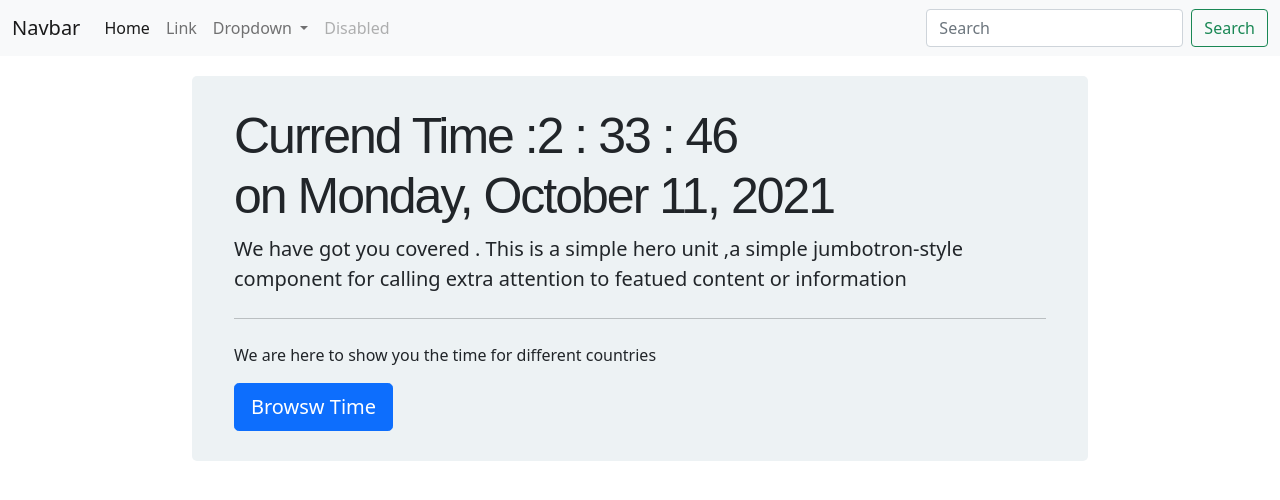
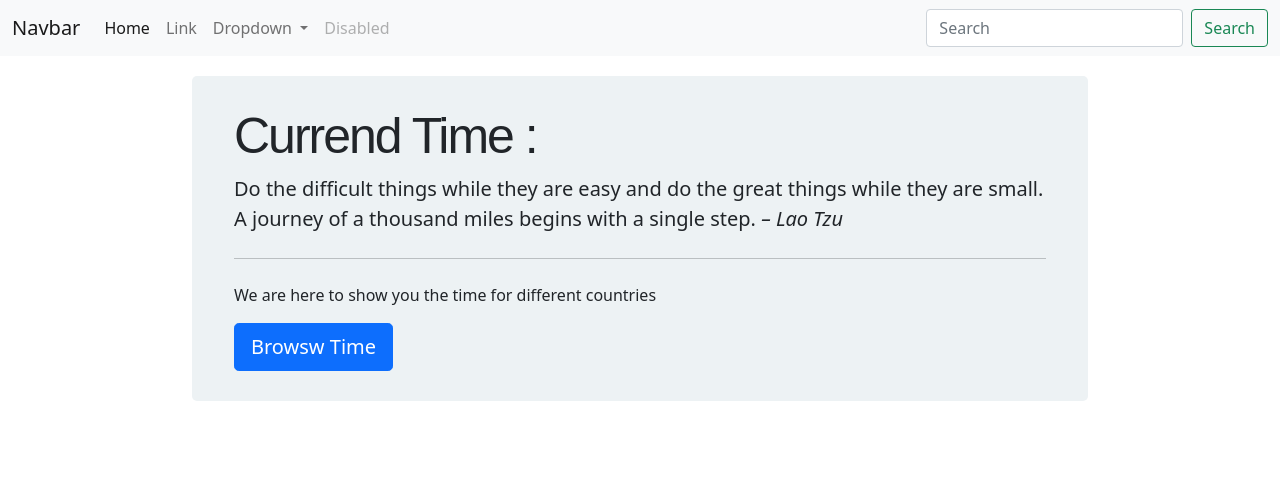
Before and after one commit to MhammedAshfaq/Live-time-date, a plain HTML site: page index.html in a window 1280 px wide. Drawn offline with nearby package versions, Linux system fonts and the light colour scheme.

Commit message:
html script condent swiched to js file

```diff
--- a/index.html
+++ b/index.html
@@ -69,8 +69,8 @@
     <div class="container">
         <div class="jumbotron">
             <h1 class="display-4">Currend Time :<span id="time"></span></h1>
-            <p class="lead">We have got you covered . This is a simple hero unit ,a simple
-                jumbotron-style component for calling extra attention to featued content or information
+            <p class="lead">Do the difficult things while they are easy and do the great things while they are small.
+                 A journey of a thousand miles begins with a single step. <i> – Lao Tzu</i>
             </p>
             <hr class="my-4">
             <p>We are here to show you the time for different countries</p>
@@ -80,24 +80,7 @@
     </div>
     <!-- Clock Section Ends -->
 
-
-
-    <script>
-        var date;
-        var currendDate;
-        var currendTime;
-        const options = { weekday: 'long', year: 'numeric', month: 'long', day: 'numeric' };
-        setInterval(() => {
-
-            date = new Date();
-            currendTime = date.getHours() + " : " + date.getMinutes() + " : " + date.getSeconds();
-            currendDate = date.toLocaleDateString(undefined, options);
-            document.getElementById("time").innerHTML = currendTime + "<br> on " + currendDate;
-
-        }, 1000);
-
-
-    </script>
+    <script src="script.js"> </script>
 </body>
 
 </html>
```
